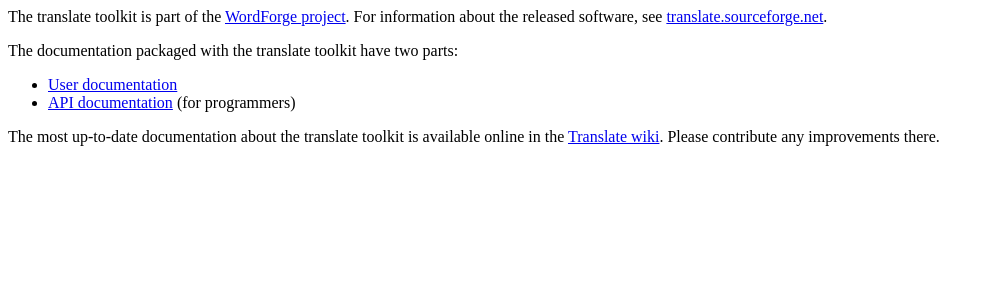
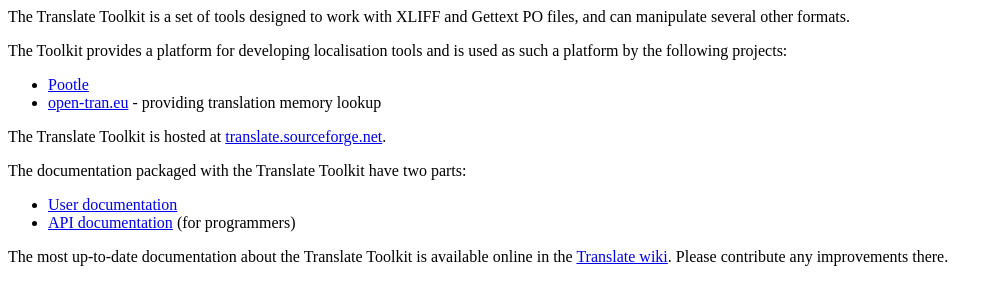
Before and after one commit to rdio/translate-toolkit, a plain HTML site: page doc/index.html in a window 1280 px wide. Shown: the whole page, without its empty margins (0-1003 px from the left). Drawn offline with Linux system fonts and the light colour scheme.

Commit message:
Update and slightly rewrite index for documentation
git-svn-id: https://translate.svn.sourceforge.net/svnroot/translate/src/trunk/translate@6816 54714841-351b-0410-a198-e36a94b762f5

```diff
--- a/doc/index.html
+++ b/doc/index.html
@@ -4,20 +4,29 @@
     </head>
     <body>
         <p>
-        The translate toolkit is part of the <a href="http://www.wordforge.org">
-        WordForge project</a>. For information about the released software, see
+        The Translate Toolkit is a set of tools designed to work with XLIFF and
+        Gettext PO files, and can manipulate several other formats.
+        </p>
+        <p>
+        The Toolkit provides a platform for developing localisation tools and
+        is used as such a platform by the following projects:
+        <ul>
+            <li><a href="http://translate.sourceforge.net/wiki/pootle/index">Pootle</a></li>
+            <li><a href="http://open-tran.eu/">open-tran.eu</a> - providing translation memory lookup</li>
+        </ul>
+        The Translate Toolkit is hosted at
         <a href="http://translate.sourceforge.net/">translate.sourceforge.net</a>.
         </p>
 
         <p>
-        The documentation packaged with the translate toolkit have two parts:
+        The documentation packaged with the Translate Toolkit have two parts:
         </p>
         <ul>
             <li><a href="user/toolkit-index.html">User documentation</a></li>
             <li><a href="api/index.html">API documentation</a> (for programmers)</li>
         </ul>
 
-        The most up-to-date documentation about the translate toolkit is
+        The most up-to-date documentation about the Translate Toolkit is
         available online in the <a href="http://translate.sourceforge.net/wiki/">
         Translate wiki</a>. Please contribute any improvements there.
     </body>
```
